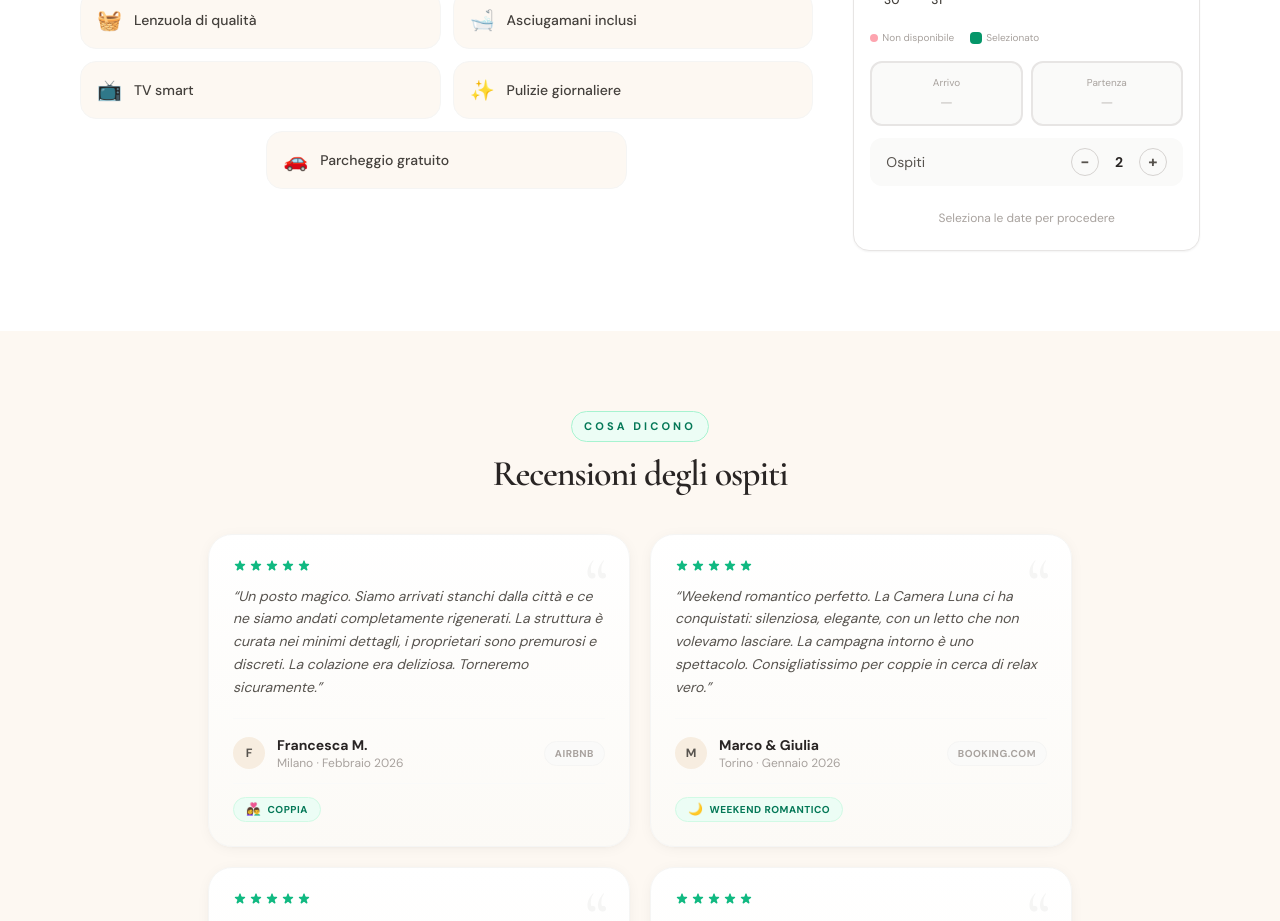
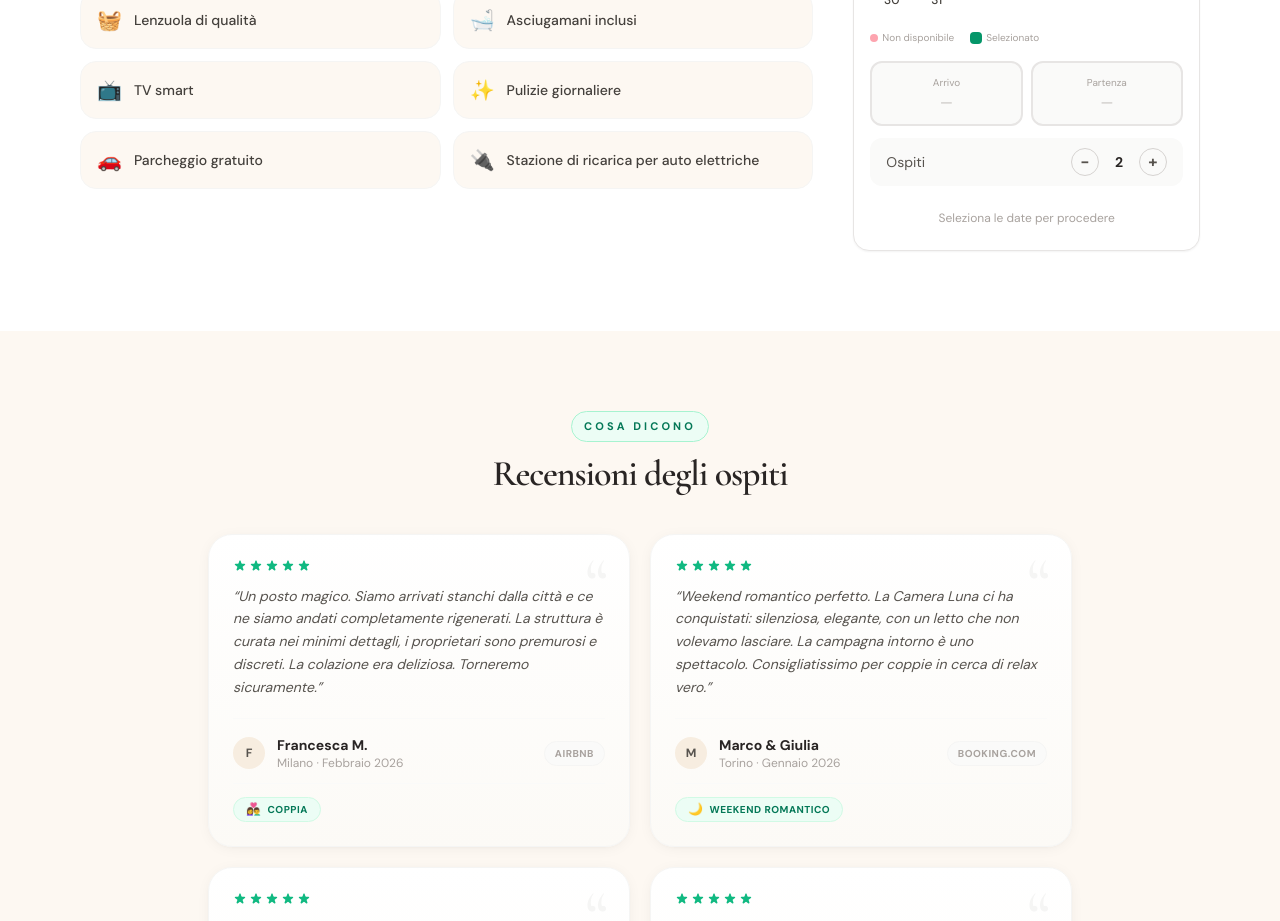
Before and after one commit to Manuell00/la-terrazza-web, a Next.js app: page /camere/luna in a window 1280 px wide. Shown: the part 1600-2521 px from the top of the page. Built offline with nearby package versions, Linux system fonts and the light colour scheme.

Commit message:
Add EV charging to room amenities

```diff
--- a/src/components/RoomPageTemplate.tsx
+++ b/src/components/RoomPageTemplate.tsx
@@ -24,6 +24,7 @@ const amenityIcons: Record<string, string> = {
   "TV smart": "📺",
   "Pulizie giornaliere": "✨",
   "Parcheggio gratuito": "🚗",
+  "Stazione di ricarica per auto elettriche": "🔌",
 };
 
 const AirbnbLogo = () => (
--- a/src/data/rooms.ts
+++ b/src/data/rooms.ts
@@ -48,6 +48,7 @@ export const rooms: Room[] = [
       "TV smart",
       "Pulizie giornaliere",
       "Parcheggio gratuito",
+      "Stazione di ricarica per auto elettriche",
     ],
     maxGuests: 2,
     beds: "1 letto matrimoniale",
@@ -85,6 +86,7 @@ export const rooms: Room[] = [
       "TV smart",
       "Pulizie giornaliere",
       "Parcheggio gratuito",
+      "Stazione di ricarica per auto elettriche",
     ],
     maxGuests: 2,
     beds: "1 letto matrimoniale",
@@ -125,6 +127,7 @@ export const rooms: Room[] = [
       "TV smart",
       "Pulizie giornaliere",
       "Parcheggio gratuito",
+      "Stazione di ricarica per auto elettriche",
     ],
     maxGuests: 2,
     beds: "1 letto matrimoniale",
```
